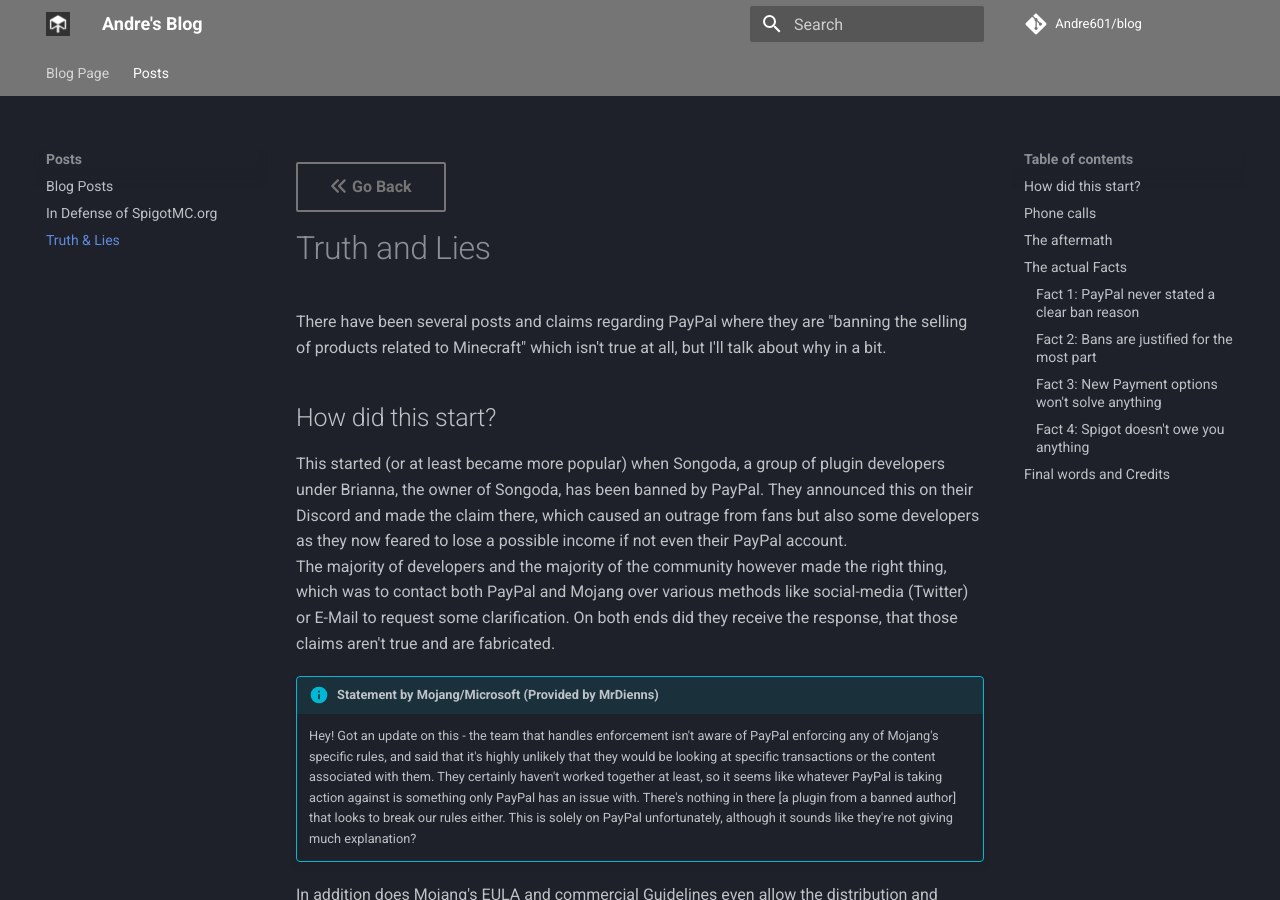
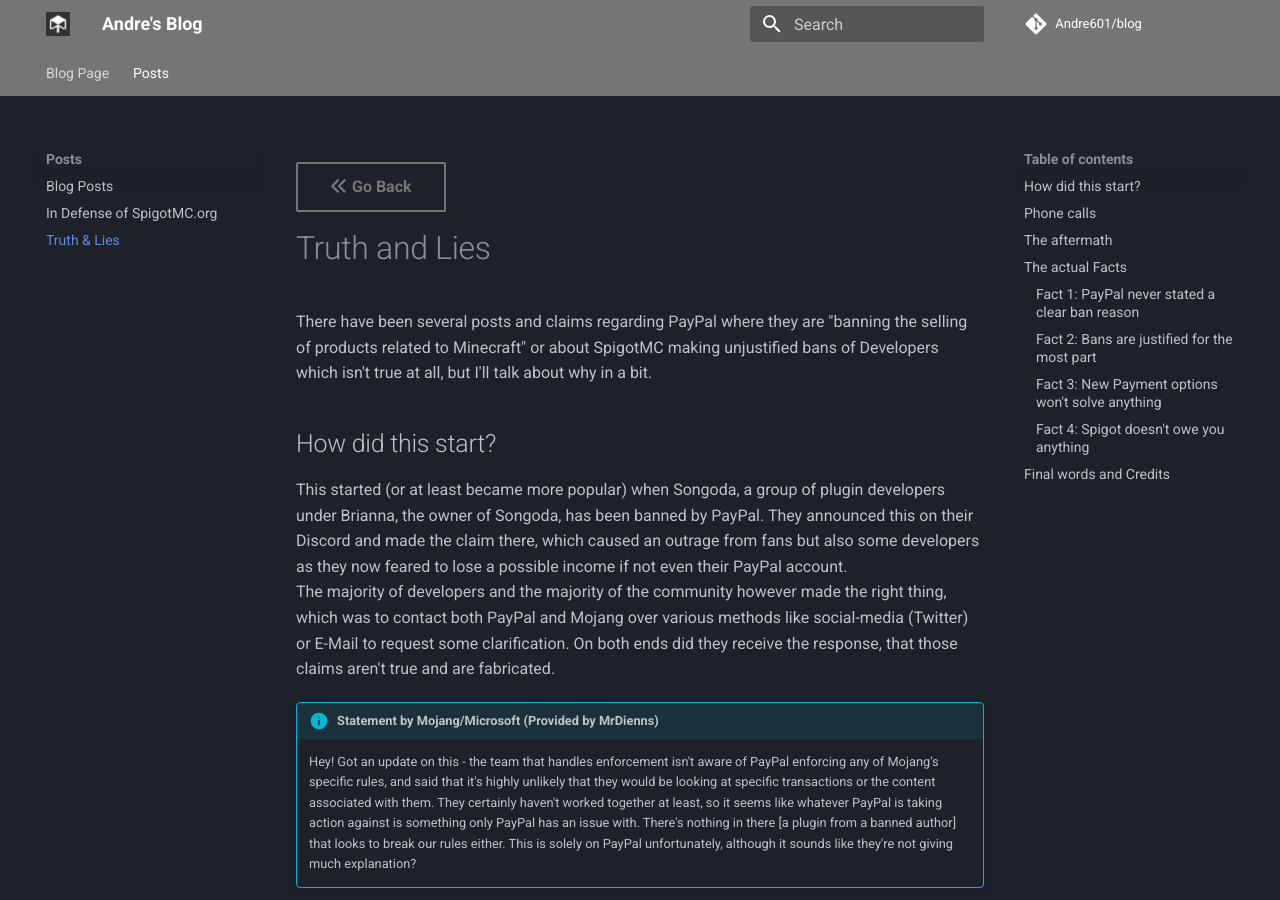
Before and after one commit to Andre601/blog, an MkDocs documentation site: the page built from docs/posts/truth-and-lies.md, in a window 1280 px wide and 900 px high. Built offline with MkDocs 1.6.1 and Material for MkDocs 9.7.7, drawn with Linux system fonts in a browser that asks for light colours; comment, search, counter and statistics services are not loaded; some of the changed text lies outside the part shown.

```diff
--- a/docs/posts/truth-and-lies.md
+++ b/docs/posts/truth-and-lies.md
@@ -7,7 +7,7 @@
 --8<-- "back.md"
 
 # Truth and Lies
-There have been several posts and claims regarding PayPal where they are "banning the selling of products related to Minecraft" which isn't true at all, but I'll talk about why in a bit.
+There have been several posts and claims regarding PayPal where they are "banning the selling of products related to Minecraft" or about SpigotMC making unjustified bans of Developers which isn't true at all, but I'll talk about why in a bit.
 
 ## How did this start?
 This started (or at least became more popular) when Songoda, a group of plugin developers under Brianna, the owner of Songoda, has been banned by PayPal. They announced this on their Discord and made the claim there, which caused an outrage from fans but also some developers as they now feared to lose a possible income if not even their PayPal account.
```
Also changed, not shown: other parts of docs/posts/truth-and-lies.md (+1 -1 lines).
